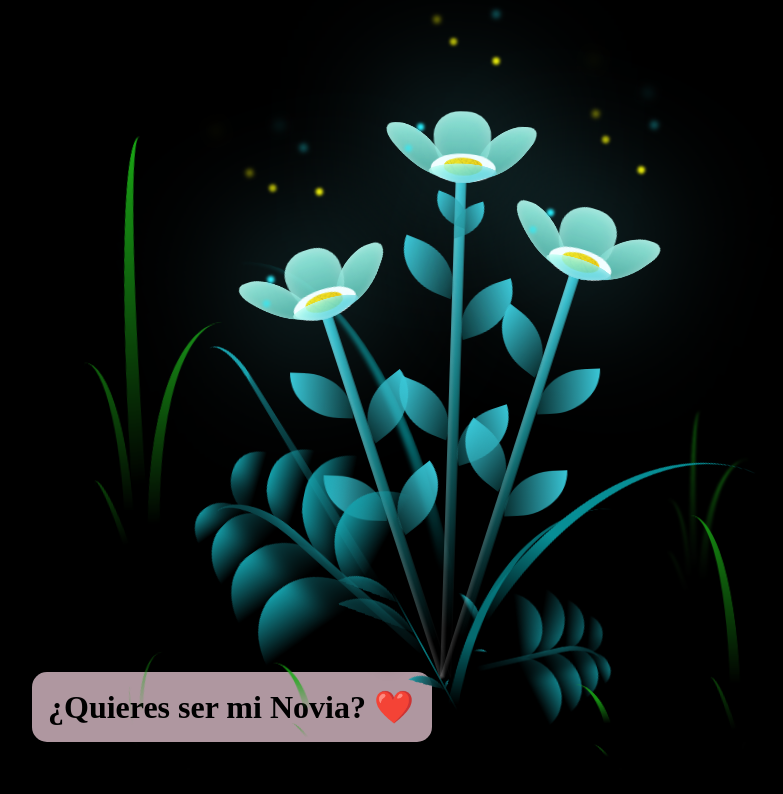
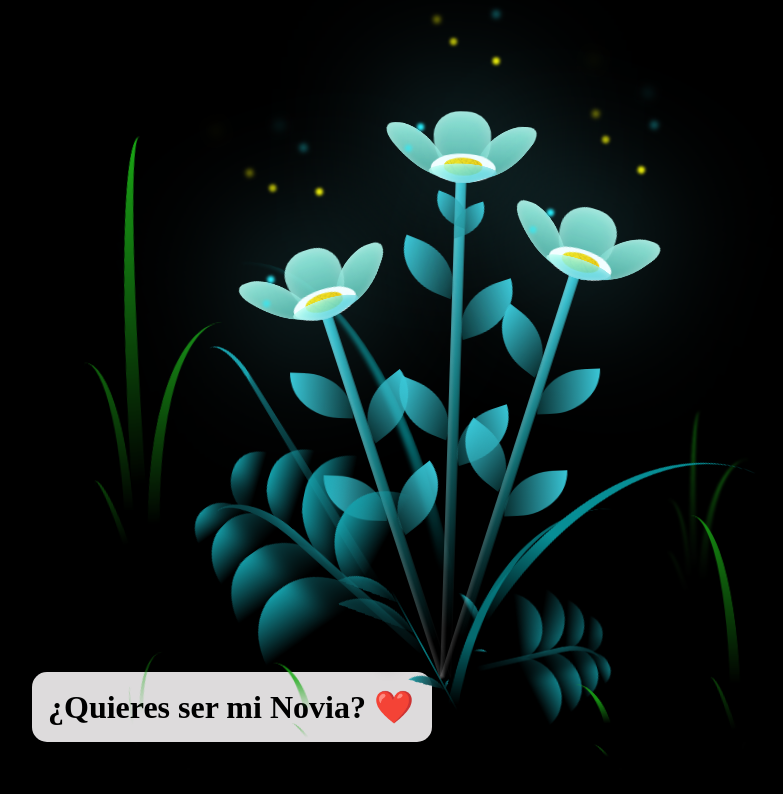
Before and after one commit to Manumanuelito/Sal-con-migo-3, a plain HTML site: page index.html in a window 1280 px wide. Shown: the whole page, without its empty margins (408-1191 px from the left). Drawn offline with Linux system fonts and the light colour scheme.

Commit message:
Add files via upload

```diff
--- a/style.css
+++ b/style.css
@@ -986,7 +986,7 @@ body {
 }
 
 .container{
-  background: rgba(195, 168, 178, 0.9);
+  background: rgba(245, 243, 244, 0.9);
   padding: 2rem;
   border-radius: 15px;
   box-shadow: 0 10px 15px rgba(0, 0, 0, 0.1);
```
